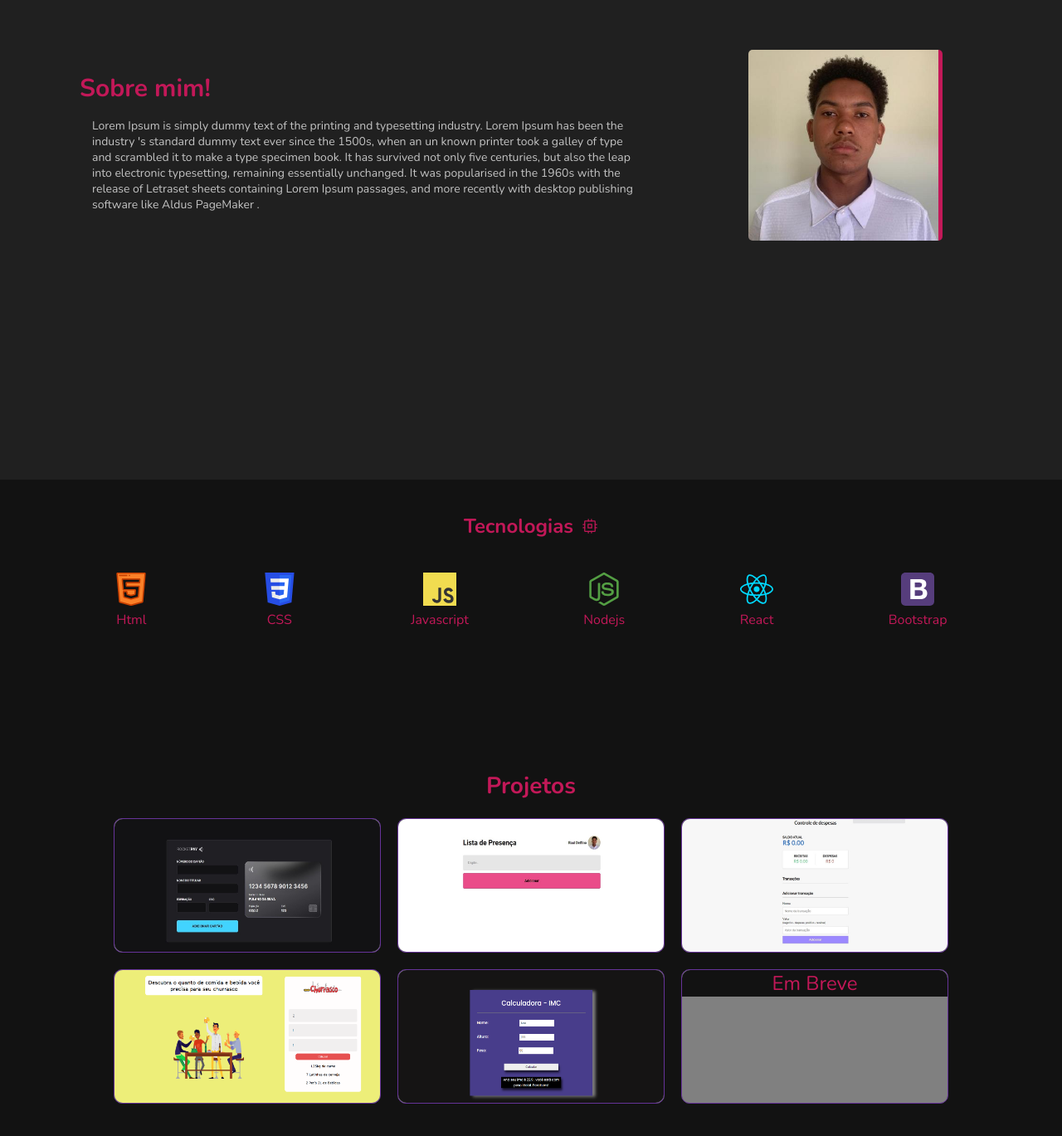
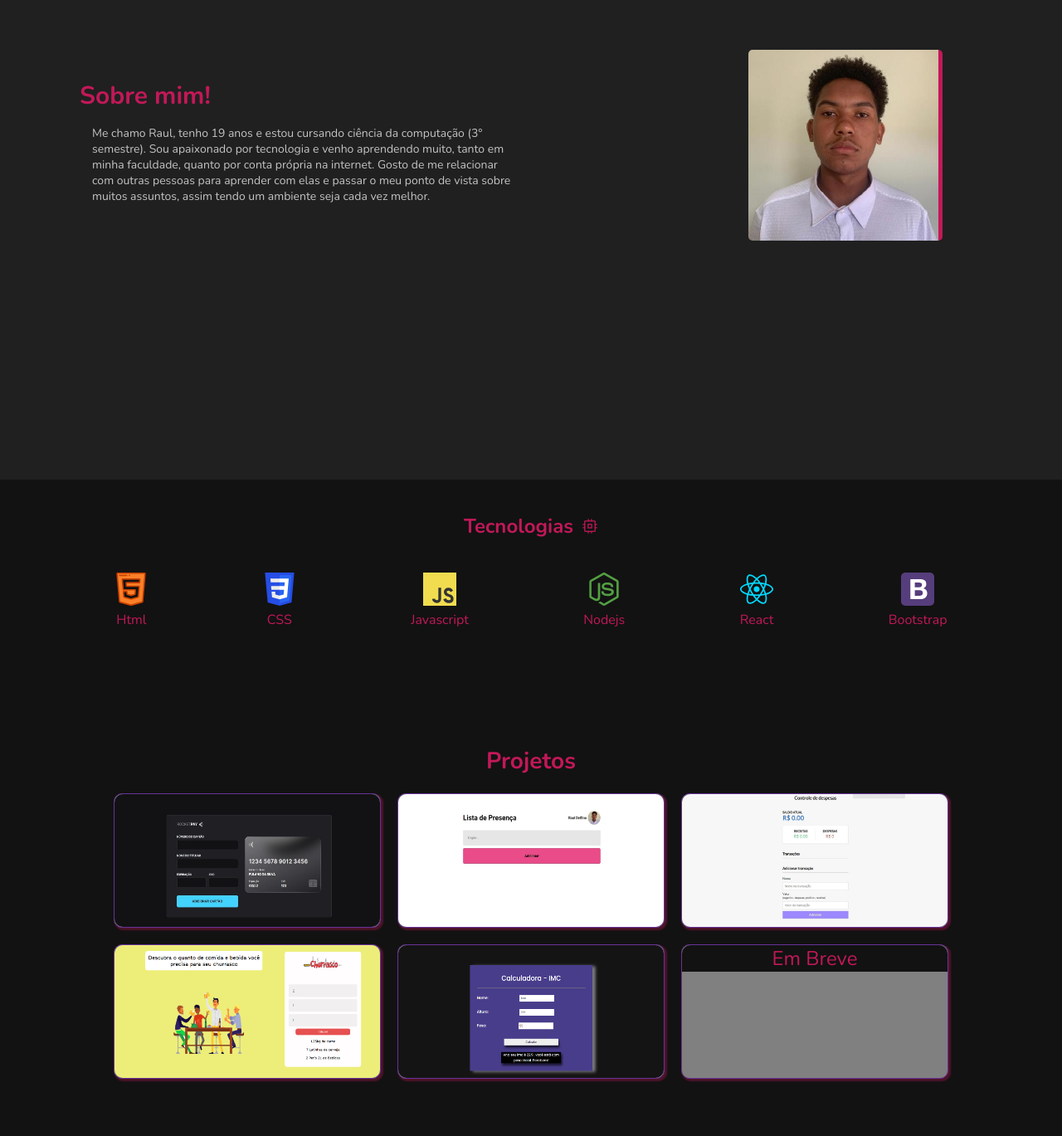
Before and after one commit to RaulDelfino/Portfolio, a React (Vite) app: page / in a window 1280 px wide. Shown: the part 1008-2377 px from the top of the page at 83% size. Built offline with nearby package versions, Linux system fonts and the light colour scheme.

Commit message:
add modal-projects

```diff
--- a/package.json
+++ b/package.json
@@ -11,7 +11,10 @@
   "dependencies": {
     "phosphor-react": "^1.4.1",
     "react": "^18.2.0",
-    "react-dom": "^18.2.0"
+    "react-bootstrap": "^2.7.0",
+    "react-dom": "^18.2.0",
+    "react-modal": "^3.16.1",
+    "react-transition-group": "^4.4.5"
   },
   "devDependencies": {
     "@types/react": "^18.0.26",
--- a/src/App.jsx
+++ b/src/App.jsx
@@ -7,10 +7,12 @@ import { Tecnologias } from './components/tecnologias'
 import { Projetos } from './components/projetos'
 import { Footer } from './components/footer'
 
+
 function App() {
 
   return (
     <div className="App">
+
       <Nav/>
 
       <Main/>
--- a/src/components/main/style.css
+++ b/src/components/main/style.css
@@ -44,7 +44,7 @@
 .img img {
 
     position: relative;
-    width: 100%;
+    width: 80%;
     transition: .5s;
 }
 .img img:hover{
--- a/src/components/projetos/index.jsx
+++ b/src/components/projetos/index.jsx
@@ -1,20 +1,116 @@
 import './style.css'
+import { useState } from 'react'
+import { X } from "phosphor-react";
+
 
 export function Projetos(){
+        const [isOpen, setIsOpen] = useState(false);
+
+        const openModal = () => {
+          setIsOpen(true);
+        };
+
+        const closeModal = () => {
+          setIsOpen(false);
+
+        };
+        const stopPropagation = (e) => {
+            e.stopPropagation();
+          };
+
+        const [titulo, setTitulo] = useState('')
+        const [descricao, setDescricao] = useState('')
+        const [imagem , setImagem] = useState('')
+        const [links , setLinks] = useState([])
+
+        function handleClick(titulo, descricao, img, links){
+            openModal()
+            setTitulo(titulo)
+            setDescricao(descricao)
+            setImagem(img)
+            setLinks(links)
+        }
+
+        const modalTitles= {
+            rocketPay: 'Projeto RocketPay',
+            listaDePresença:'Projeto Lista De Presença',
+            controleFinanceiro: 'Projeto Controle Financeiro',
+            churrascometro:'Projeto Churrascometro',
+            calculadoraIMC: 'Projeto Calculadora de IMC'
+        }
+
+        const modalDesc = {
+            rocketPay: `Projeto realizado em um evento proporcionado pela RocketSeat. Aonde podemos realizar o cadastro de um cartão de Crédito. As Tecnologias utilizadas foram : HTML, CSS, JavaScript. E tive a oportunidade de aprender sobre Mascaras e Expressões Regulares.`,
+            listaDePresença:'Esse projeto traz um input aonde podemos escrever um Nome para ser adicionado na lista de presença em conjunto a o horário do envio. Tecnologias ultilizadas para o desenvolvimento: ReactJs , CSS e API.',
+            controleFinanceiro: 'Projeto realizado para um Controle Financeiro, aonde podemos escrever o nome do lucro ou da dispesa, apos isso é calculado o saldo final de sua conta. Tecnologias utilizadas: HTML, CSS e JavaScript. Além de aprimorar meus conhecimentos em armazenamento local, com o LocalStorage. ',
+            churrascometro:'Precisa fazer um Churrasco e não sabe o quanto de comida e bebida comprar? o Churrascometro pode te ajudar. Informe o quanto de adultos, crianças e a duração do evento que ele calculará o quanto de comida você precisa para o seu Churrasco. Tecnologias: HTML, CSS e JavaScript.',
+            calculadoraIMC: 'Precisa saber quanto é o seu IMC ( Índice de Massa Corpórea )? Este projeto calcula e apresenta as informações do seu estado corporal. Tecnologias utilizadas: HTML, CSS, JavaScript'
+        }
+
+        const modalImagens = {
+            rocketPay: 'Project-Rocketpay.jpg',
+            listaDePresença:'Project-ListaDePresença.jpg',
+            controleFinanceiro: 'Project-Control.jpg',
+            churrascometro:'Project-Churrascometro.png',
+            calculadoraIMC: 'Project-CalculadoraIMC.png'
+        }
+
+        const modalLinks ={
+            rocketPay: ['https://explorer-lab-gamma.vercel.app/','https://github.com/RaulDelfino/Explorer-lab'],
+            listaDePresença:['https://lista-de-presenca-pi.vercel.app/','https://github.com/RaulDelfino/ListaDePresenca'],
+            controleFinanceiro: ['https://rauldelfino.github.io/Controlefinaceiro/','https://github.com/RaulDelfino/Controlefinaceiro'],
+            churrascometro:['https://rauldelfino.github.io/Churrascometro/','https://github.com/RaulDelfino/Churrascometro'],
+            calculadoraIMC: ['https://rauldelfino.github.io/Calculadora-IMC/','https://github.com/RaulDelfino/Calculadora-IMC']
+        }
+
+
+
+
+        function Modal(props){
+            return(
+
+                <div className='modal-overlay' onClick={closeModal}>
+                    <div className='modal-content' onClick={stopPropagation}>
+                        <h1> {props.title} </h1>
+                        <img src={props.imagem}/>
+                        <p>{props.descricao}</p>
+                        <div>
+                            <a href={props.linkRepo} target="_blank">Repositorio</a>
+                            <a href={props.linkSite} target="_blank">Visite</a>
+                        </div>
+                        <button onClick={closeModal}><X size={32} /></button>
+                    </div>
+                </div>
+            )
+        }
+
+
+
     return (
+
         <div className='projetos' id='projetos'>
             <h3>Projetos</h3>
 
+            <ul className='listProjects'>
+                {isOpen ? <Modal title ={titulo}
+                descricao={descricao}
+                imagem = {imagem}
+                linkSite={links[0]}
+                linkRepo = {links[1]}
+                /> : null }
+                <li><img src='Project-Rocketpay.jpg' onClick={() => handleClick(modalTitles.rocketPay, modalDesc.rocketPay, modalImagens.rocketPay, modalLinks.rocketPay)}/></li>
 
-            <ul className='listProjects'>
-                <li><img src='Project-Rocketpay.jpg'/></li>
-                <li><img src='Project-ListaDePresença.jpg'/></li>
-                <li><img src='Project-Control.jpg'/></li>
-                <li><img src='Project-Churrascometro.png'/></li>
-                <li><img src='Project-CalculadoraIMC.png'/></li>
+                <li><img src='Project-ListaDePresença.jpg'  onClick={() => handleClick(modalTitles.listaDePresença, modalDesc.listaDePresença, modalImagens.listaDePresença, modalLinks.listaDePresença)}/></li>
+
+                <li><img src='Project-Control.jpg' onClick={() => handleClick(modalTitles.controleFinanceiro, modalDesc.controleFinanceiro, modalImagens.controleFinanceiro, modalLinks.controleFinanceiro)} /></li>
+
+                <li><img src='Project-Churrascometro.png' onClick={() => handleClick(modalTitles.churrascometro, modalDesc.churrascometro, modalImagens.churrascometro, modalLinks.churrascometro)}/></li>
+
+                <li><img src='Project-CalculadoraIMC.png' onClick={() => handleClick(modalTitles.calculadoraIMC, modalDesc.calculadoraIMC, modalImagens.calculadoraIMC, modalLinks.calculadoraIMC)}/></li>
+
                 <li><p>Em Breve</p></li>
+            </ul>
 
-            </ul>
         </div>
     )
 
--- a/src/components/projetos/style.css
+++ b/src/components/projetos/style.css
@@ -26,6 +26,7 @@
     border-radius: 10px;
     border:1px solid rebeccapurple;
     cursor: pointer;
+    box-shadow: 2px 2px 2px 1px #c2185959;
 }
 .listProjects li img{
     border-radius: 10px;
@@ -37,14 +38,87 @@
     background-color:#121212;
 }
 .listProjects li:hover {
-    scale: 1.1;
+    scale: 1.08;
     transition: 1s;
 }
 .listProjects:has(li:hover) li:not(:hover) {
     opacity: .4;
-    scale: .85;
+    scale: .90;
     transition: 1s;
 }
+.modal-overlay {
+    position: fixed;
+    top: 0;
+    left: 0;
+    right: 0;
+    bottom: 0;
+    background: rgba(0, 0, 0, 0.603);
+    z-index: 1000;
+
+  }
+
+  .modal-content {
+    width: 50%;
+    height: 70%;
+    position: absolute;
+    top: 50%;
+    left: 50%;
+    transform: translate(-50%, -50%);
+    background: #202020;
+    padding: 20px;
+    box-shadow: 0 2px 8px rgba(0, 0, 0);
+    border-radius: 10px;
+
+
+  }
+  .modal-content h1{
+    font-size:1.5rem
+  }
+  .modal-content img {
+    width: 60%;
+    border-radius:10px
+  }
+  .modal-content p {
+    margin: auto;
+    color: #e6e6e6;
+    font-weight: 200;
+    width: 80%;
+    font-size: 1.1rem;
+    padding: 15px;
+  }
+
+  .modal-content div{
+
+    width: 50%;
+    display: flex;
+    justify-content:space-around;
+    margin: auto;
+
+  }
+
+  .modal-content div a{
+    padding: 5px;
+    font-size: 1.1rem;
+    font-weight: bold;
+    width: 120px;
+    border: 1px solid #ccc ;
+    border-radius: 5px;
+  }
+
+  .modal-content div a:hover{
+    transition: .2s;
+    background-color: #c218591f;
+  }
+
+  .modal-content button{
+    position: absolute;
+    right: 0;
+    top:0;
+    border: none;
+    background: none;
+    cursor: pointer;
+  }
+
 @media screen and (max-width:1024px){
     .projetos{
         height: 100%;
@@ -73,9 +147,7 @@
 @media screen and (max-width:345px){
 
     .listProjects li{
-        width: 140px;
+        width: 90%;
         margin: auto;
-
-
     }
 }
--- a/src/components/sobre/index.jsx
+++ b/src/components/sobre/index.jsx
@@ -1,15 +1,19 @@
 import './style.css'
+import { CSSTransition } from 'react-transition-group'
 
 export function Sobre(){
     return (
+
         <div className ='sobre' id='sobre'>
             <div className='text'>
-                <h3>Sobre mim!</h3>
-                <p>Lorem Ipsum is simply dummy text of the printing and
-                     typesetting industry. Lorem Ipsum has been the industry
-                     's standard dummy text ever since the 1500s, when an un
-                     known printer took a galley of type and scrambled it to make a type specimen book. It has survived not only five centuries, but also the leap into electronic typesetting, remaining essentially unchanged. It was popularised in the 1960s with the release of Letraset sheets containing Lorem Ipsum passages, and more recently with desktop publishing software like Aldus PageMaker .
-                     </p>
+
+                    <h3>Sobre mim!</h3>
+                    <p>Me chamo Raul, tenho 19 anos e estou cursando ciência da computação (3° semestre).
+                    Sou apaixonado por tecnologia e venho aprendendo muito, tanto em minha faculdade, quanto por conta própria na internet.
+                    Gosto de me relacionar com outras pessoas para aprender com elas e passar o meu ponto de vista sobre muitos assuntos,
+                    assim tendo um ambiente seja cada vez melhor.
+                    </p>
+
             </div>
                 <div>
                     <img src='Raulfoto.jfif' alt='Foto Perfil' className='fotoPerfil'></img>
--- a/src/components/sobre/style.css
+++ b/src/components/sobre/style.css
@@ -20,7 +20,7 @@
 
     color:#c3c3c3;
     font-size: 14px;
-    width: 90%;
+    width: 70%;
     padding: 15px;
 }
 .fotoPerfil{
@@ -29,6 +29,7 @@
     margin-left: 5rem;
     border-radius: 5px;
 }
+
 
 @media screen and (max-width:770px){
     .sobre{
--- a/src/components/tecnologias/style.css
+++ b/src/components/tecnologias/style.css
@@ -3,6 +3,7 @@
     background-color:#121212;
     color:rgb(68, 65, 65);
     padding-bottom: 30px;
+    box-sizing: border-box;
 }
 .tec h3{
     font-size: 1.5rem;
@@ -42,6 +43,8 @@
     scale: .85;
     transition: 0.5s;
 }
+
+
 @media screen and (max-width:770px){
     .list li{
         font-size:0.8rem;
--- a/src/main.jsx
+++ b/src/main.jsx
@@ -5,6 +5,6 @@ import App from './App'
 
 ReactDOM.createRoot(document.getElementById('root')).render(
   <React.StrictMode>
-    <App />
+    <App/>
   </React.StrictMode>,
 )
```
Also changed, not shown: 2 other files (tests, documents, lock files or other folders).
